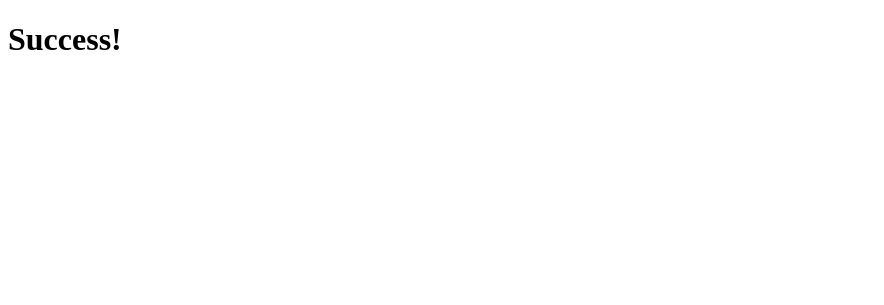
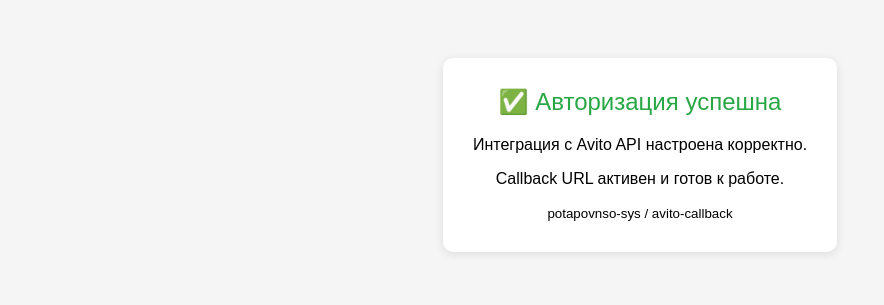
Before and after one commit to potapovnso-sys/avito-callback, a plain HTML site: page index.html in a window 1280 px wide. Shown: the whole page, without its empty margins (0-884 px from the left). Drawn offline with Linux system fonts and the light colour scheme.

Commit message:
Update index.html

```diff
--- a/index.html
+++ b/index.html
@@ -1,5 +1,36 @@
 <!DOCTYPE html>
-<html>
-<head><title>Avito API Callback</title></head>
-<body><h1>Success!</h1></body>
+<html lang="en">
+<head>
+    <meta charset="UTF-8">
+    <meta name="viewport" content="width=device-width, initial-scale=1.0">
+    <title>Avito API Callback</title>
+    <style>
+        body {
+            font-family: Arial, sans-serif;
+            text-align: center;
+            padding: 50px;
+            background-color: #f5f5f5;
+        }
+        .container {
+            background: white;
+            padding: 30px;
+            border-radius: 10px;
+            box-shadow: 0 2px 10px rgba(0,0,0,0.1);
+            display: inline-block;
+        }
+        .success {
+            color: #28a745;
+            font-size: 24px;
+            margin-bottom: 20px;
+        }
+    </style>
+</head>
+<body>
+    <div class="container">
+        <div class="success">✅ Авторизация успешна</div>
+        <p>Интеграция с Avito API настроена корректно.</p>
+        <p>Callback URL активен и готов к работе.</p>
+        <small>potapovnso-sys / avito-callback</small>
+    </div>
+</body>
 </html>
```
